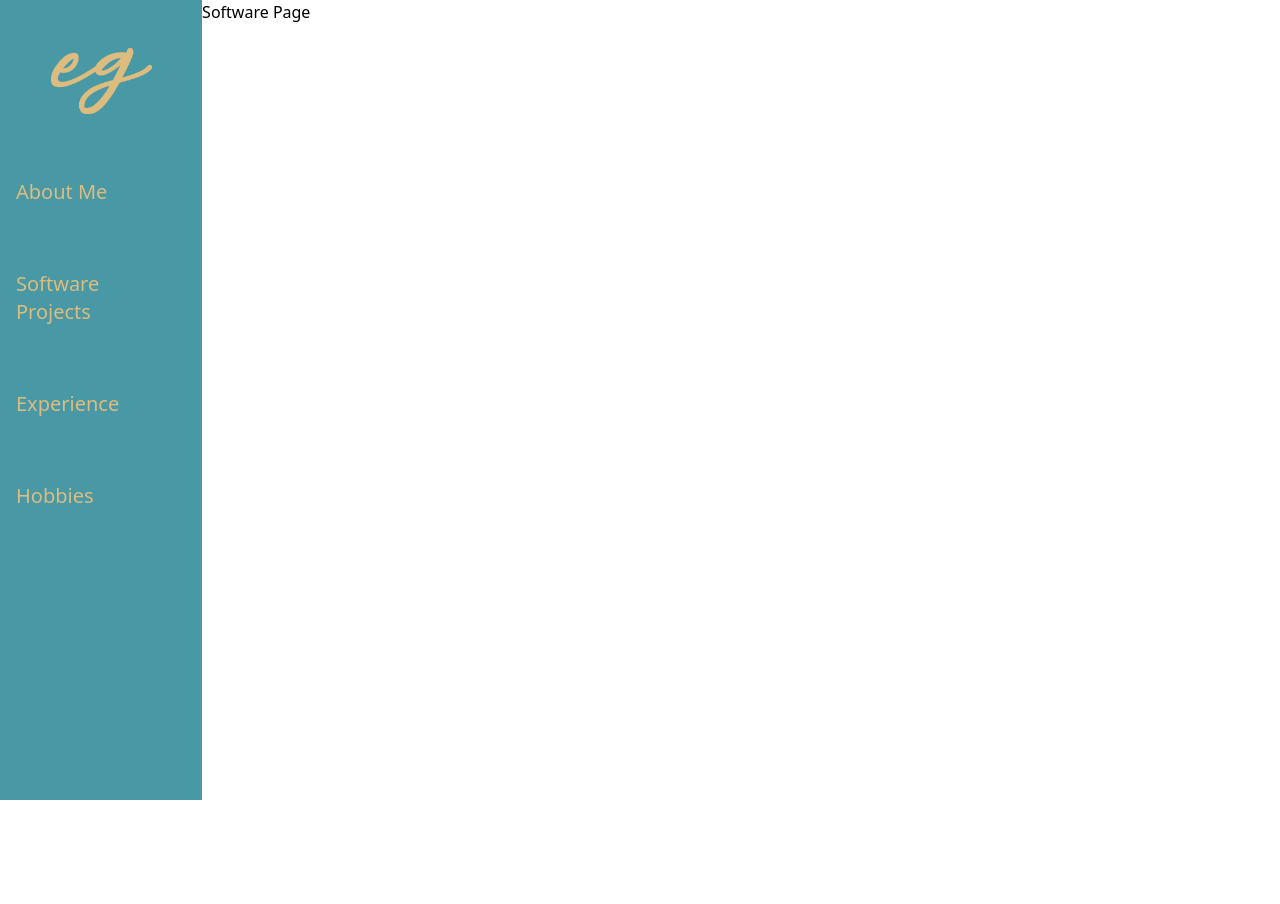
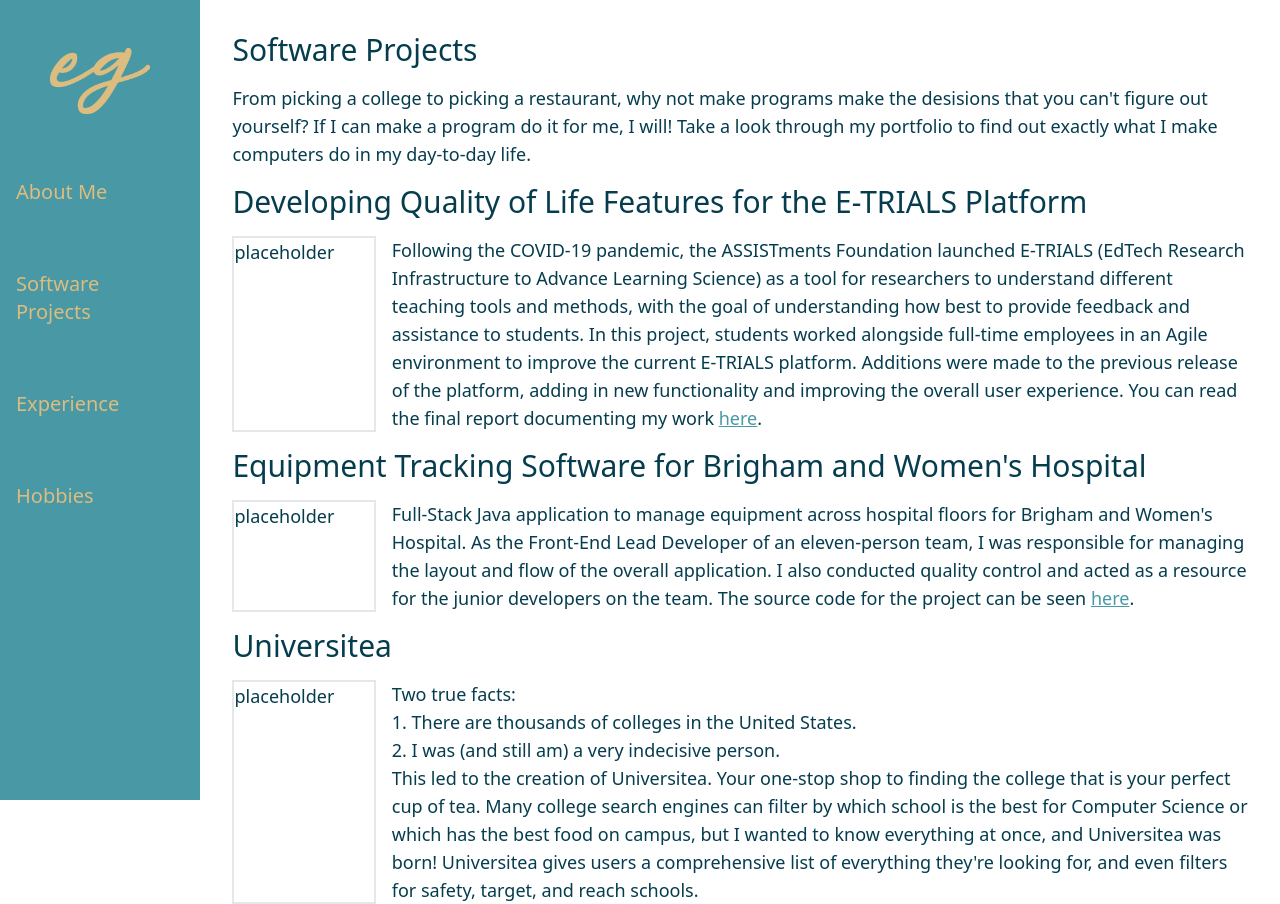
Before and after one commit to emilygorelik/emilygorelik-vue, a Vue app: page /software-projects in a window 1280 px wide. Before the commit the page ends 800 px from the top, so only its background shows below. Built offline with nearby package versions, Linux system fonts and the light colour scheme.

Commit message:
software projects, no images yet

```diff
--- /dev/null
+++ b/src/components/Project.vue
@@ -0,0 +1,23 @@
+<template>
+  <div>
+    <h2 class="mb-4 text-3xl">{{ title }}</h2>
+    <div class="flex">
+      <div class="mr-4 w-1/6 border-2">placeholder</div>
+      <div class="w-full text-lg text-accent">
+        <slot name="content"></slot>
+      </div>
+    </div>
+  </div>
+</template>
+
+<script>
+export default {
+  name: "Project",
+  props: {
+    title: {
+      type: String,
+      required: true,
+    },
+  },
+};
+</script>
--- a/src/views/About.vue
+++ b/src/views/About.vue
@@ -1,5 +1,5 @@
 <template>
-  <main class="flex flex-col gap-4 p-8 text-lg text-accent">
+  <div class="flex flex-col gap-4 p-8 text-lg text-accent">
     <p class="text-3xl">About Me</p>
     <img
       src="../assets/profile-prof.png"
@@ -25,5 +25,5 @@
       >
       tab to find out what I love to do!
     </p>
-  </main>
+  </div>
 </template>
--- a/src/views/Software.vue
+++ b/src/views/Software.vue
@@ -1,5 +1,72 @@
 <template>
-  <main class="software-page">
-    <p>Software Page</p>
-  </main>
+  <div class="flex flex-col gap-4 p-8 text-lg text-accent">
+    <p class="text-3xl">Software Projects</p>
+    <p>
+      From picking a college to picking a restaurant, why not make programs make
+      the desisions that you can't figure out yourself? If I can make a program
+      do it for me, I will! Take a look through my portfolio to find out exactly
+      what I make computers do in my day-to-day life.
+    </p>
+    <Project
+      title="Developing Quality of Life Features for the E-TRIALS Platform"
+    >
+      <template v-slot:content>
+        <p>
+          Following the COVID-19 pandemic, the ASSISTments Foundation launched
+          E-TRIALS (EdTech Research Infrastructure to Advance Learning Science)
+          as a tool for researchers to understand different teaching tools and
+          methods, with the goal of understanding how best to provide feedback
+          and assistance to students. In this project, students worked alongside
+          full-time employees in an Agile environment to improve the current
+          E-TRIALS platform. Additions were made to the previous release of the
+          platform, adding in new functionality and improving the overall user
+          experience. You can read the final report documenting my work
+          <a
+            class="text-primary underline hover:text-secondary"
+            href="src/assets/eagorelik-MQPpaper.pdf"
+            target="_blank"
+            >here</a
+          >.
+        </p>
+      </template> </Project
+    ><Project
+      title="Equipment Tracking Software for Brigham and Women's Hospital"
+    >
+      <template v-slot:content>
+        <p>
+          Full-Stack Java application to manage equipment across hospital floors
+          for Brigham and Women's Hospital. As the Front-End Lead Developer of
+          an eleven-person team, I was responsible for managing the layout and
+          flow of the overall application. I also conducted quality control and
+          acted as a resource for the junior developers on the team. The source
+          code for the project can be seen
+          <a
+            class="text-primary underline hover:text-secondary"
+            href="https://github.com/emilygorelik/SoftEngFinal"
+            target="_blank"
+            >here</a
+          >.
+        </p>
+      </template> </Project
+    ><Project title="Universitea">
+      <template v-slot:content>
+        <p>
+          Two true facts: <br />
+          1. There are thousands of colleges in the United States. <br />
+          2. I was (and still am) a very indecisive person.
+          <br />This led to the creation of Universitea. Your one-stop shop to
+          finding the college that is your perfect cup of tea. Many college
+          search engines can filter by which school is the best for Computer
+          Science or which has the best food on campus, but I wanted to know
+          everything at once, and Universitea was born! Universitea gives users
+          a comprehensive list of everything they're looking for, and even
+          filters for safety, target, and reach schools.
+        </p>
+      </template>
+    </Project>
+  </div>
 </template>
+
+<script setup>
+import Project from "../components/Project.vue";
+</script>
```
Also changed, not shown: 1 other file (tests, documents, lock files or other folders).
